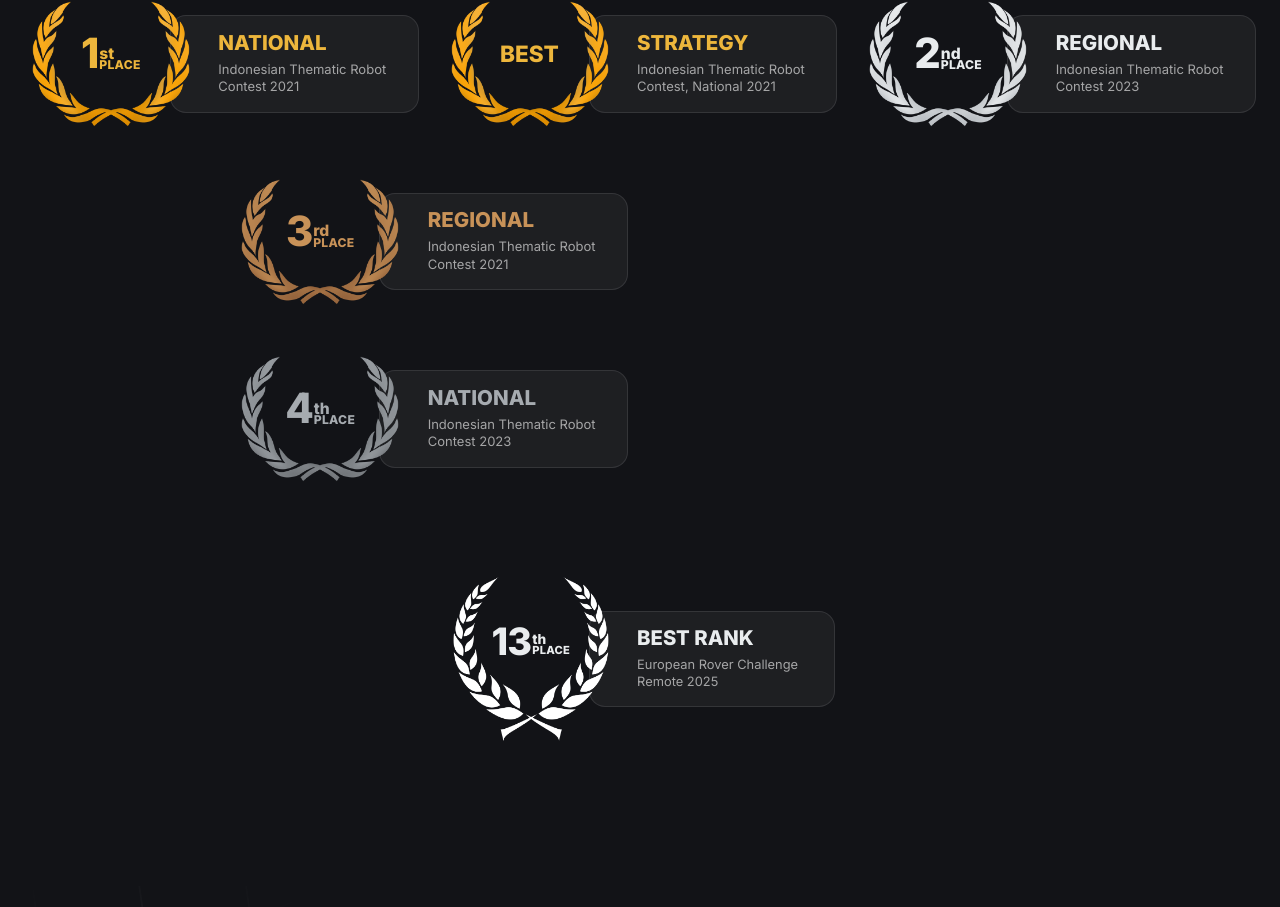
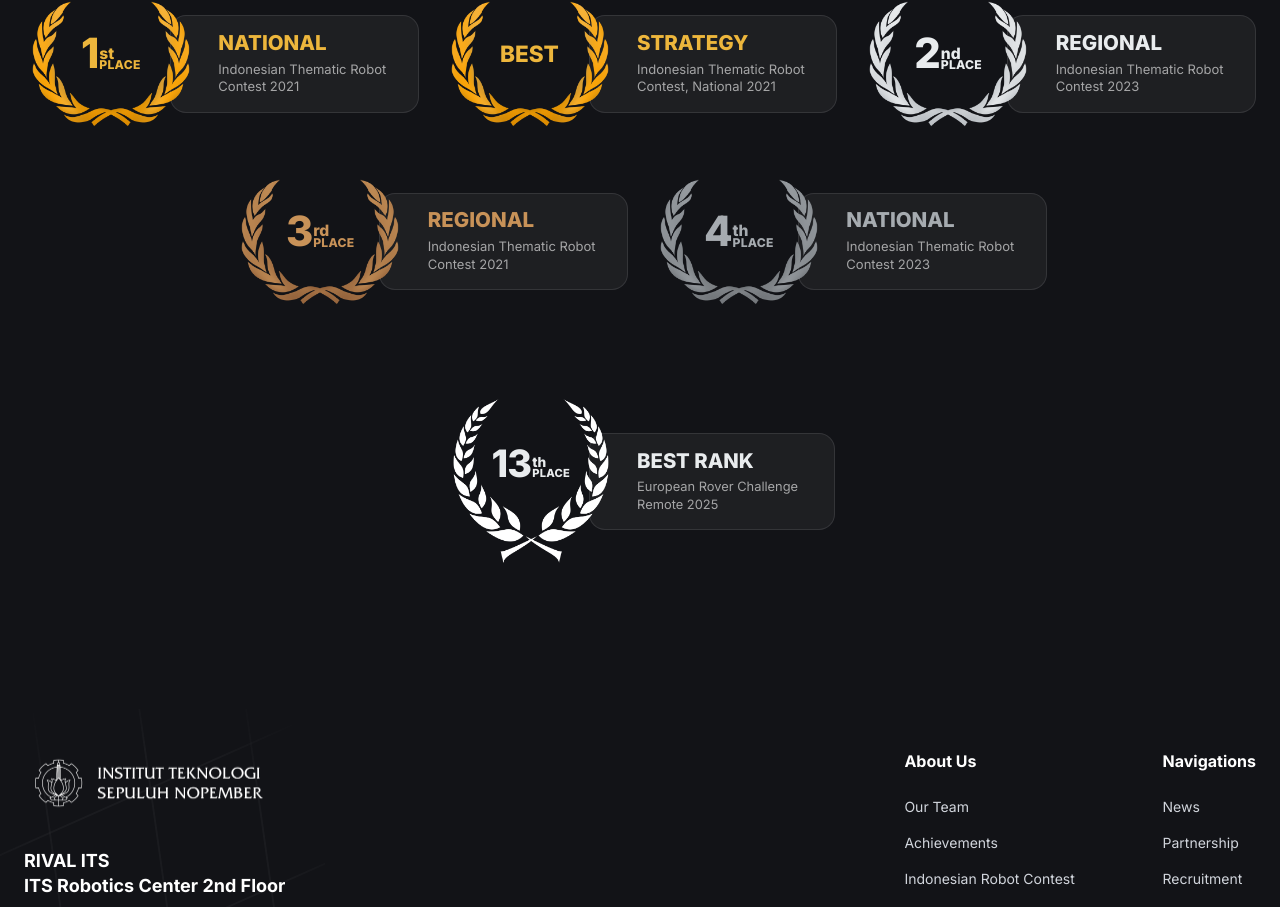
Before and after one commit to yosuahres/rival-website-project, a Next.js app: page /achievements in a window 1280 px wide. Shown: the part 1230-2137 px from the top of the page. Built offline with nearby package versions, Linux system fonts and the light colour scheme; no server answers.

Commit message:
refactor: enhance lastRowOffset logic for improved grid layout handling

```diff
--- a/src/app/achievements/page.tsx
+++ b/src/app/achievements/page.tsx
@@ -85,15 +85,22 @@ function lastRowOffset(index: number): string {
 
   // Two-up: at most one card can be left over, and it wants half a card of
   // indent — one step of the four-column track.
-  if (WALL.length % 2 === 1 && index === WALL.length - 1) {
-    classes.push("md:col-start-2");
-  }
+  const opensTwoUp = WALL.length % 2 === 1 && index === WALL.length - 1;
+  if (opensTwoUp) classes.push("md:col-start-2");
 
   // Three-up: one card over wants a full card of indent (two steps), two
   // cards over want half of one (a single step).
   const overflow = WALL.length % 3;
-  if (overflow > 0 && index === WALL.length - overflow) {
+  const opensThreeUp = overflow > 0 && index === WALL.length - overflow;
+  if (opensThreeUp) {
     classes.push(overflow === 1 ? "lg:col-start-3" : "lg:col-start-2");
+  } else if (opensTwoUp) {
+    // The two rows come up short in different places, so the card that opens
+    // the short row at two-up need not be the one that opens it at three-up.
+    // When it isn't, its `md` indent has to be lifted again: left standing it
+    // would drag a card that should flow on mid-row back to a column already
+    // behind it, and the grid answers that by breaking the row.
+    classes.push("lg:col-start-auto");
   }
 
   return classes.join(" ");
```
